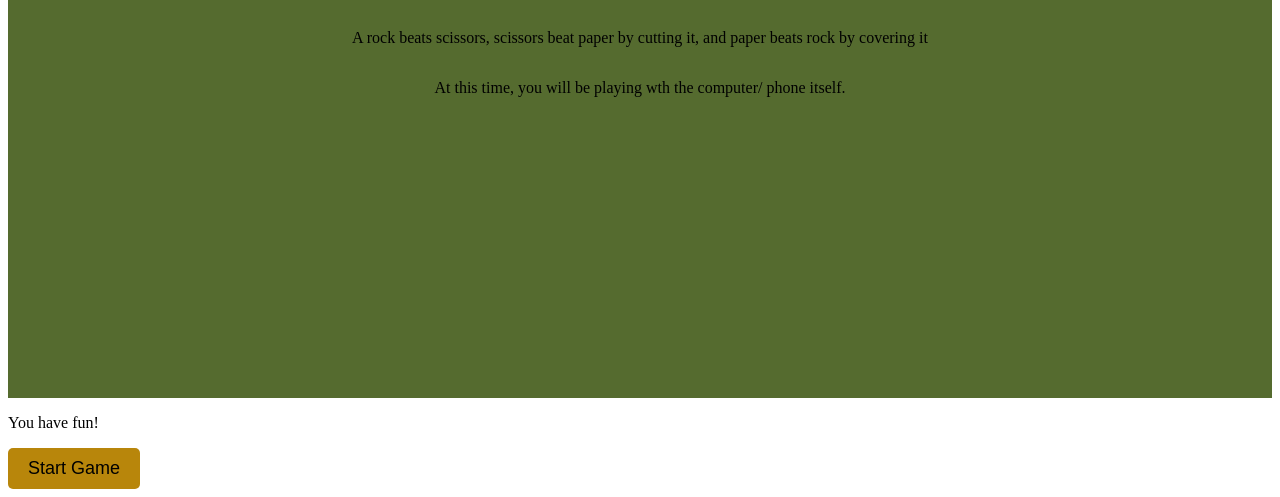
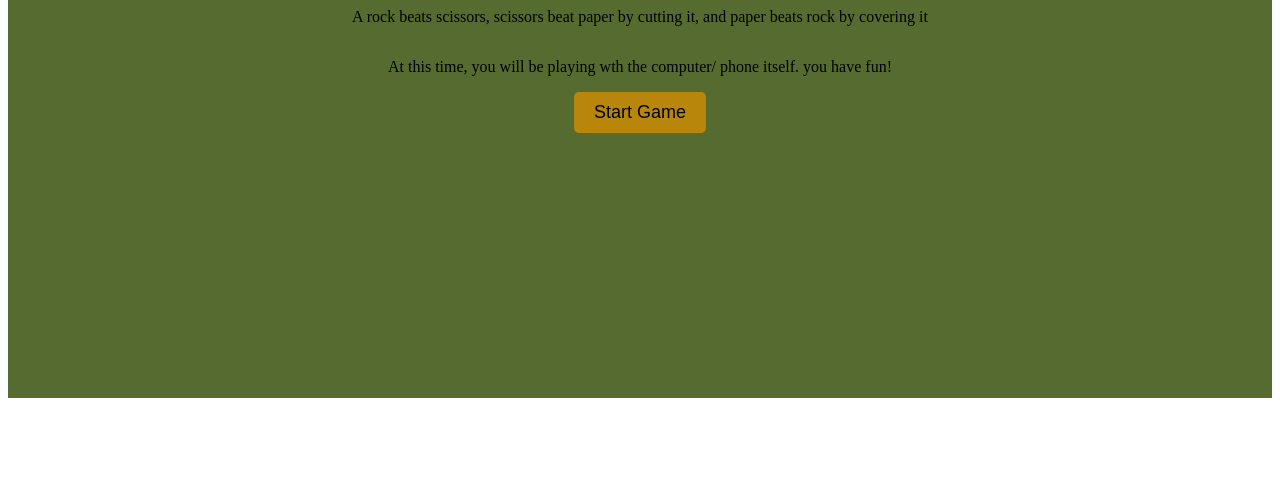
Before and after one commit to JacquelineTuyisenge/Rock_Paper_Scissors, a plain HTML site: page index.html in a window 1280 px wide. Shown: the part 410-907 px from the top of the page. After the commit the page ends 816 px from the top, so only its background shows below. Drawn offline with Linux system fonts and the light colour scheme.

Commit message:
Rock paper scissors

```diff
--- a/index.html
+++ b/index.html
@@ -9,8 +9,7 @@
     <h1>Rock Paper Scissors Game</h1>
     <p>The game is played at the same time, two players display one of three symbols: a rock, paper, or scissors.</p>
     <p>A rock beats scissors, scissors beat paper by cutting it, and paper beats rock by covering it</p>
-    <p>At this time, you will be playing wth the computer/ phone itself.</div>
-    <p>You have fun!</p>
+    <p>At this time, you will be playing wth the computer/ phone itself. you have fun!</p>
     <div id="start-game">
       <button class="start-button">Start Game</button>
     </div>
```
